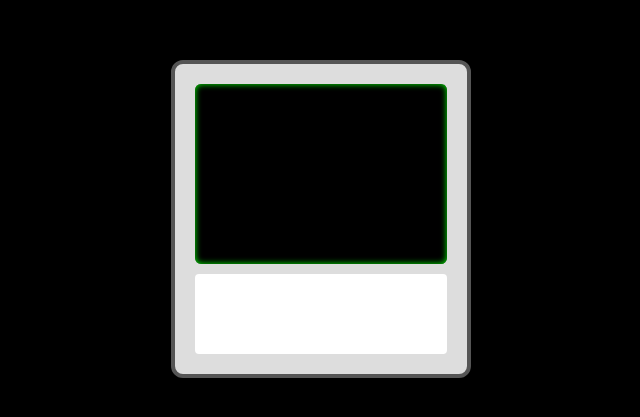
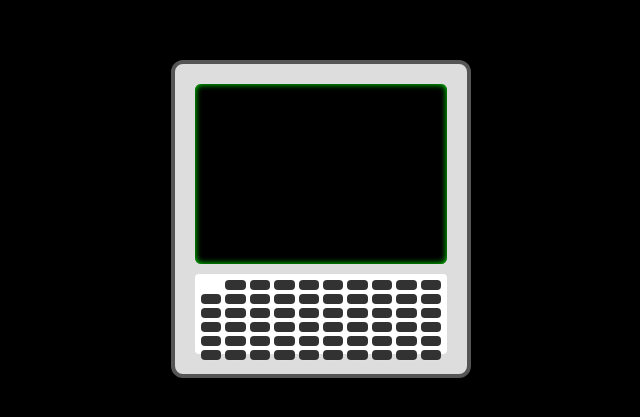
Before and after one commit to Shiva-Teja22/Myportfolio, a plain HTML site: page index.html in a window 1280 px wide. Shown: the part 181-598 px from the top of the page, without its empty margins (319-959 px from the left). Drawn offline with Linux system fonts and the light colour scheme.

Commit message:
Update index.html

```diff
--- a/index.html
+++ b/index.html
@@ -61,13 +61,38 @@
       margin: 0 auto;
       border-radius: 5px;
     }
+
+     .key {
+      background: #333232;
+      border-radius: 4px;
+      box-shadow: 0 1px 2px rgba(255, 255, 255, 0.1);
+      height: 10px;
+    }
   </style>
 </head>
 <body>
   <div id="main">
     <div class="laptop">
       <div class="screen"></div>
-      <div class="keyboard"></div>
+      <div class="keyboard">
+        <div class="key"></div><div class="key"></div><div class="key"></div><div class="key"></div>
+        <div class="key"></div><div class="key"></div><div class="key"></div><div class="key"></div>
+        <div class="key"></div><div class="key"></div><div class="key"></div><div class="key"></div>
+        <div class="key"></div><div class="key"></div><div class="key"></div><div class="key"></div>
+        <div class="key"></div><div class="key"></div><div class="key"></div><div class="key"></div>
+        <div class="key"></div><div class="key"></div><div class="key"></div><div class="key"></div>
+        <div class="key"></div><div class="key"></div><div class="key"></div><div class="key"></div>
+        <div class="key"></div><div class="key"></div><div class="key"></div><div class="key"></div>
+        <div class="key"></div><div class="key"></div><div class="key"></div><div class="key"></div>
+        <div class="key"></div><div class="key"></div><div class="key"></div><div class="key"></div>
+        <div class="key"></div><div class="key"></div><div class="key"></div><div class="key"></div>
+        <div class="key"></div><div class="key"></div><div class="key"></div><div class="key"></div>
+        <div class="key"></div><div class="key"></div><div class="key"></div>
+        <div class="key"></div><div class="key"></div><div class="key"></div><div class="key"></div>
+        <div class="key"></div><div class="key"></div><div class="key"></div><div class="key"></div>
+
+
+      </div>
     </div>
   </div>
 </body>
```
